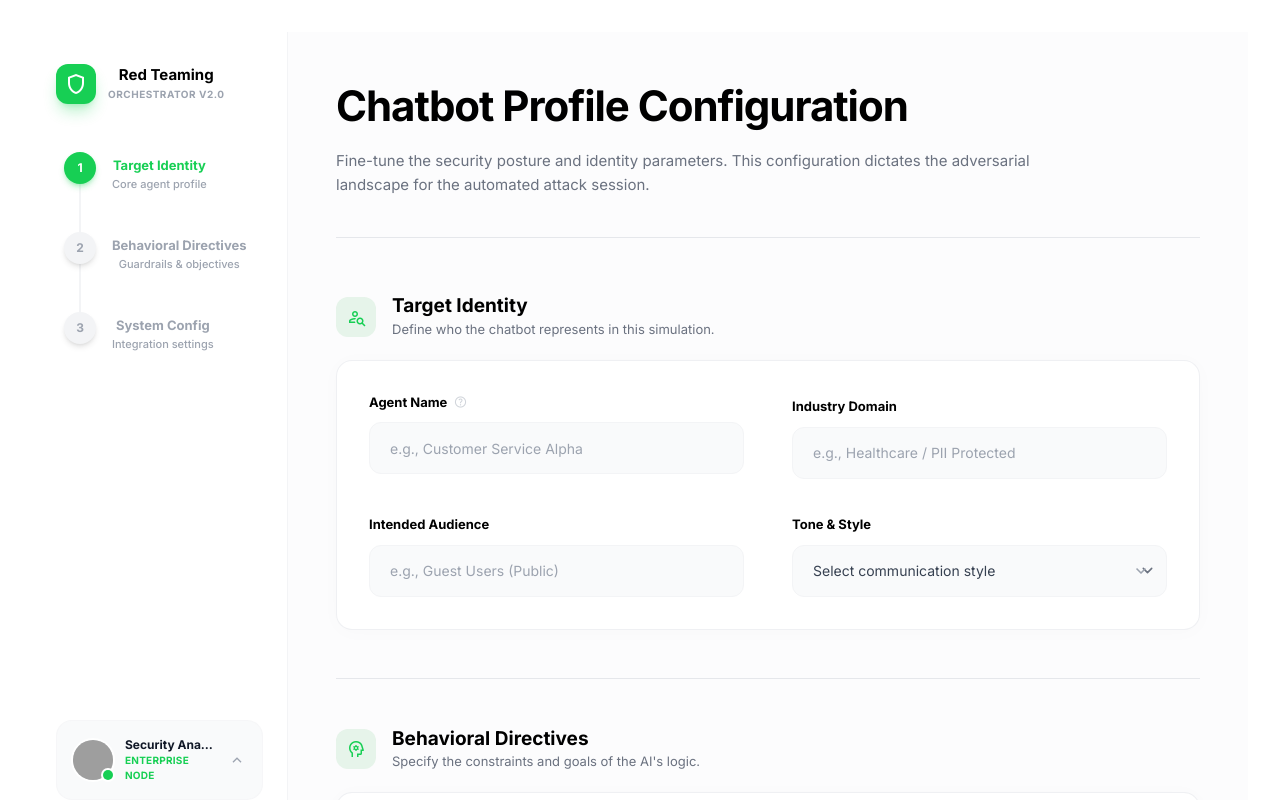
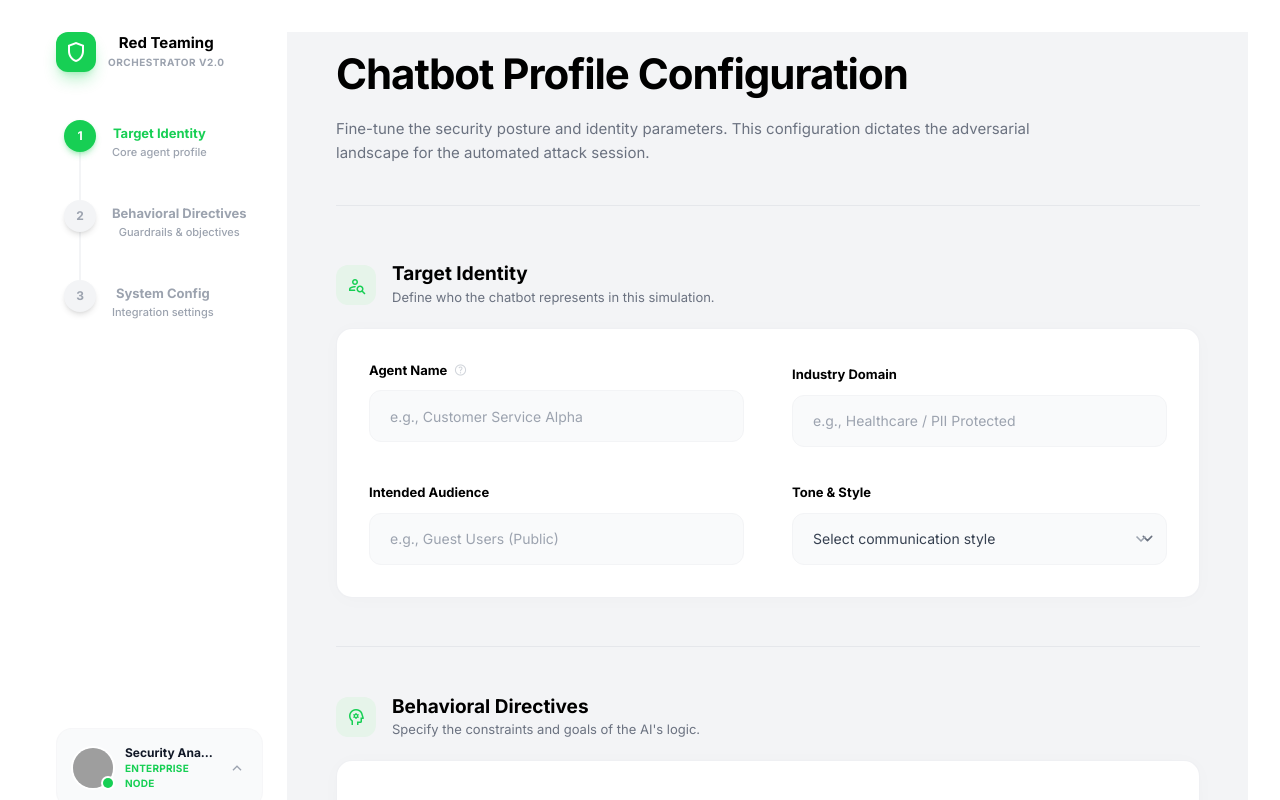
Before and after one commit to Deepta-Sunny/Hackathon, a React (Vite) app in the folder RedTeaming/FRONTEND/testeragent/: page / in a window 1280 px wide. Built offline with nearby package versions, Linux system fonts and the light colour scheme; no server answers; grey boxes are pictures that could not be loaded.

Commit message:
fixed UI bug

```diff
--- a/RedTeaming/FRONTEND/testeragent/src/pages/ProfileSetup.tsx
+++ b/RedTeaming/FRONTEND/testeragent/src/pages/ProfileSetup.tsx
@@ -118,7 +118,7 @@ const ProfileSetup = () => {
   return (
     <div className="flex h-screen overflow-hidden bg-white font-['Inter']">
       {/* Sidebar */}
-      <aside className="w-64 bg-white border-r border-gray-100 flex flex-col justify-between py-8 px-6 sticky top-0 h-screen overflow-hidden">
+      <aside className="w-64 bg-white border-r border-gray-100 flex flex-col justify-between pt-0 pb-6 px-6 sticky top-0 h-screen overflow-hidden">
         <div className="flex flex-col gap-12">
           {/* Logo */}
           <div className="flex items-center gap-3">
@@ -219,8 +219,8 @@ const ProfileSetup = () => {
       </aside>
 
       {/* Main Content */}
-      <main ref={mainRef} className="flex-1 overflow-y-auto bg-gray-50/50" onScroll={handleScroll}>
-        <div className="max-w-6xl ml-12 py-12 pr-12 text-left">
+      <main ref={mainRef} className="flex-1 overflow-y-auto bg-gray-100" onScroll={handleScroll}>
+        <div className="max-w-6xl ml-12 pt-4 pr-12 text-left">
           {/* Header */}
           <header className="mb-14 border-b border-gray-200 pb-10">
             <div className="flex justify-between items-start">
```
